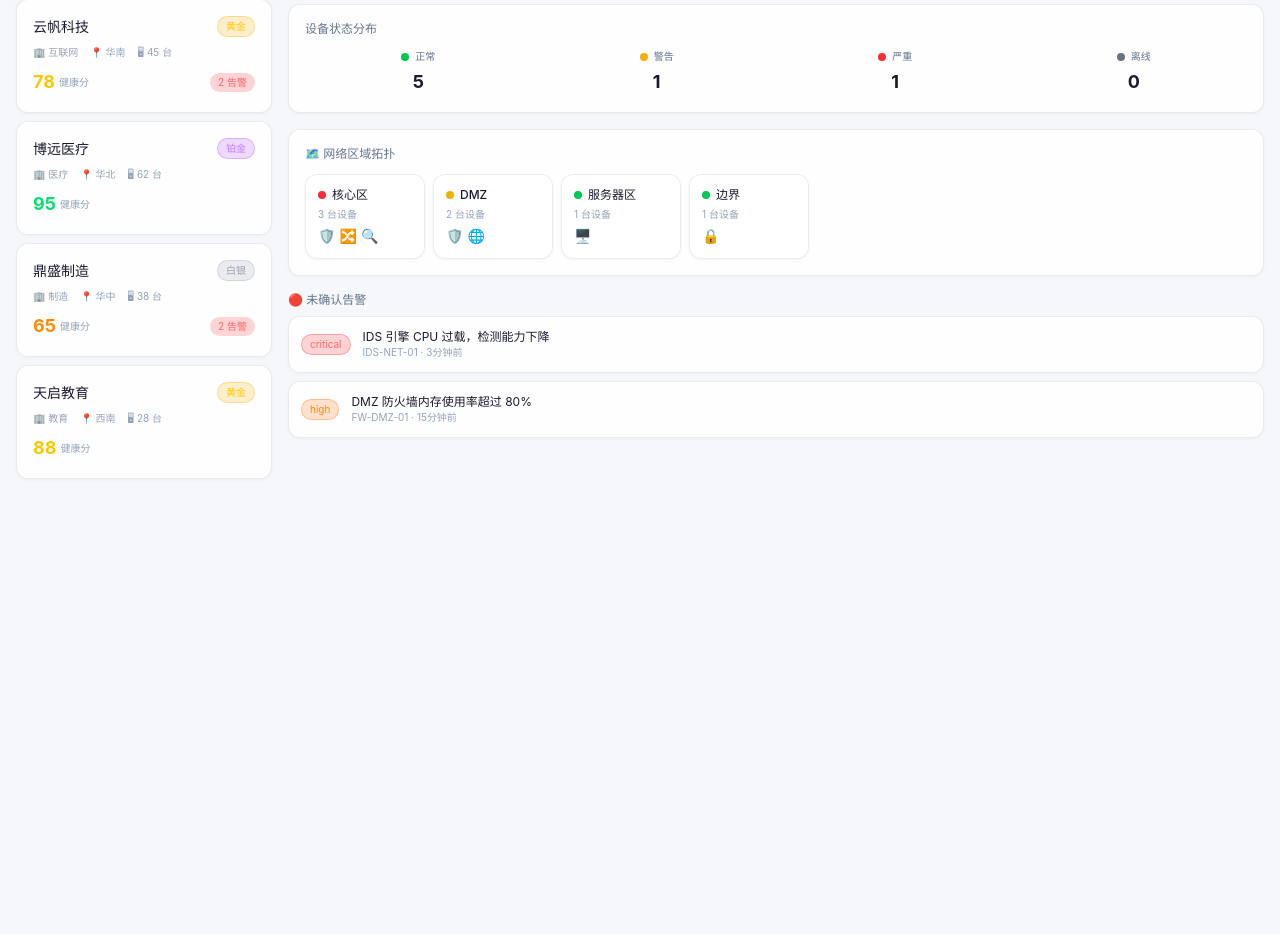
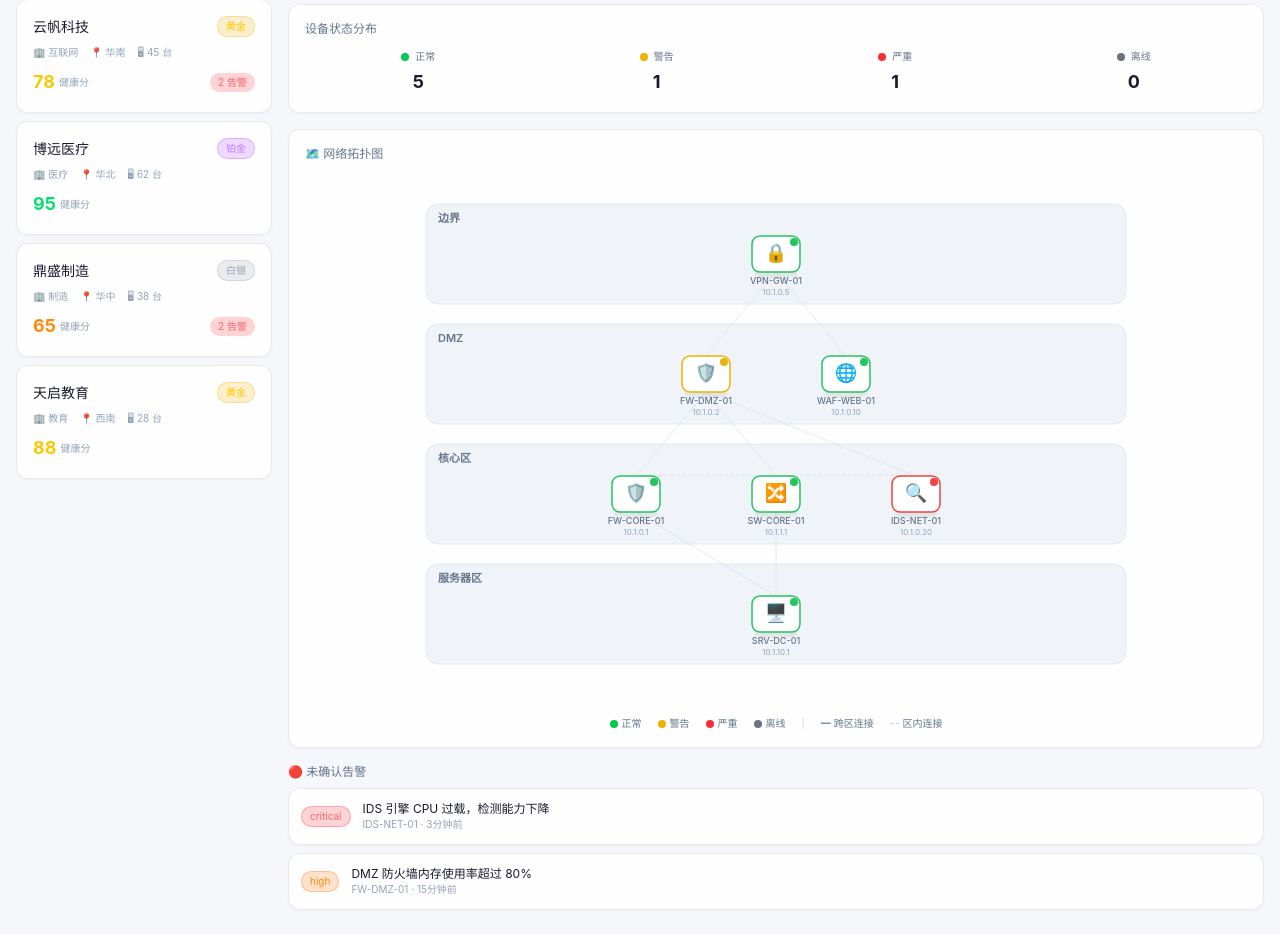
Before and after one commit to wjx88122-alt/cybersec-daily, a Next.js app: page /mdr/network in a window 1280 px wide. Shown: the part 453-1387 px from the top of the page. Before the commit the page ends 956 px from the top, so only its background shows below. Built offline with nearby package versions, Linux system fonts and the light colour scheme.

Commit message:
feat: add interactive SVG network topology diagram

```diff
--- a/app/mdr/network/page.tsx
+++ b/app/mdr/network/page.tsx
@@ -2,6 +2,7 @@
 
 import { useState, useMemo } from "react";
 import NavBar from "@/components/NavBar";
+import NetworkTopology from "@/components/NetworkTopology";
 import {
   MOCK_CLIENTS, MOCK_DEVICES, MOCK_NET_ALERTS, MOCK_OPS_TICKETS,
   DEVICE_TYPE_LABELS, DEVICE_TYPE_ICONS, TIER_LABELS, TIER_COLORS,
@@ -246,30 +247,8 @@ export default function NetworkPage() {
                     ))}
                   </div>
                 </div>
-                {/* Network topology hint */}
-                <div className="glass rounded-xl p-4">
-                  <div className="text-xs text-[#64748b] font-medium mb-3">🗺️ 网络区域拓扑</div>
-                  <div className="flex flex-wrap gap-2">
-                    {[...new Set(devices.map((d) => d.zone))].map((zone) => {
-                      const zDevices = devices.filter((d) => d.zone === zone);
-                      const worst = zDevices.some((d) => d.status === "critical") ? "critical" : zDevices.some((d) => d.status === "warning") ? "warning" : zDevices.some((d) => d.status === "offline") ? "offline" : "online";
-                      return (
-                        <div key={zone} className="glass rounded-lg p-3 min-w-[120px]">
-                          <div className="flex items-center gap-1.5 mb-1">
-                            <span className={`w-2 h-2 rounded-full ${STATUS_COLORS[worst]}`} />
-                            <span className="text-xs font-medium text-[#1a1a2e]">{zone}</span>
-                          </div>
-                          <div className="text-[10px] text-[#94a3b8]">{zDevices.length} 台设备</div>
-                          <div className="flex gap-1 mt-1 flex-wrap">
-                            {zDevices.map((d) => (
-                              <span key={d.id} title={`${d.name} (${d.ip})`} className="text-sm cursor-default">{DEVICE_TYPE_ICONS[d.type]}</span>
-                            ))}
-                          </div>
-                        </div>
-                      );
-                    })}
-                  </div>
-                </div>
+                {/* Network topology */}
+                <NetworkTopology devices={devices} />
                 {/* Recent alerts */}
                 {alerts.filter((a) => !a.acknowledged).length > 0 && (
                   <div>
--- /dev/null
+++ b/components/NetworkTopology.tsx
@@ -0,0 +1,205 @@
+"use client";
+
+import { useState } from "react";
+import {
+  DEVICE_TYPE_ICONS, DEVICE_TYPE_LABELS, STATUS_COLORS,
+  type NetworkDevice, type DeviceStatus,
+} from "@/lib/network-mock";
+
+const STATUS_SVG: Record<DeviceStatus, string> = {
+  online: "#22c55e", warning: "#eab308", critical: "#ef4444", offline: "#6b7280",
+};
+
+interface TopoNode {
+  id: string;
+  device: NetworkDevice;
+  x: number;
+  y: number;
+}
+
+interface TopoLink {
+  from: string;
+  to: string;
+  label?: string;
+}
+
+// Build topology layout per client
+function buildTopology(devices: NetworkDevice[]): { nodes: TopoNode[]; links: TopoLink[]; zones: { name: string; x: number; y: number; w: number; h: number }[] } {
+  const zones = [...new Set(devices.map((d) => d.zone))];
+  const zoneMap: Record<string, { name: string; x: number; y: number; w: number; h: number }> = {};
+
+  // Layout zones top-to-bottom, centered
+  const zoneW = 700;
+  const zoneH = 100;
+  const zoneGap = 20;
+  const startY = 30;
+
+  // Assign zone positions - layered architecture
+  const zoneOrder = ["边界", "WAN", "DMZ", "核心区", "应用区", "服务器区", "数据区", "HIS 区", "医疗设备区", "OT 边界", "车间网络", "SCADA 区"];
+  const sorted = zones.sort((a, b) => {
+    const ia = zoneOrder.indexOf(a);
+    const ib = zoneOrder.indexOf(b);
+    return (ia === -1 ? 99 : ia) - (ib === -1 ? 99 : ib);
+  });
+
+  sorted.forEach((z, i) => {
+    zoneMap[z] = { name: z, x: 30, y: startY + i * (zoneH + zoneGap), w: zoneW, h: zoneH };
+  });
+
+  // Place devices within zones
+  const nodes: TopoNode[] = [];
+  sorted.forEach((z) => {
+    const zDevices = devices.filter((d) => d.zone === z);
+    const zone = zoneMap[z];
+    const spacing = Math.min(140, (zone.w - 40) / Math.max(zDevices.length, 1));
+    const offsetX = (zone.w - spacing * zDevices.length) / 2;
+    zDevices.forEach((d, i) => {
+      nodes.push({ id: d.id, device: d, x: zone.x + offsetX + spacing * i + spacing / 2, y: zone.y + zone.h / 2 });
+    });
+  });
+
+  // Build links: connect devices between adjacent zones
+  const links: TopoLink[] = [];
+  for (let i = 0; i < sorted.length - 1; i++) {
+    const upperDevices = nodes.filter((n) => n.device.zone === sorted[i]);
+    const lowerDevices = nodes.filter((n) => n.device.zone === sorted[i + 1]);
+    // Connect firewalls/routers/switches to next zone
+    const connectors = upperDevices.filter((n) => ["firewall", "switch", "router", "vpn"].includes(n.device.type));
+    const targets = lowerDevices.length > 0 ? lowerDevices : [];
+    if (connectors.length === 0 && upperDevices.length > 0) {
+      // fallback: connect first device
+      targets.forEach((t) => { links.push({ from: upperDevices[0].id, to: t.id }); });
+    } else {
+      connectors.forEach((c) => {
+        targets.forEach((t) => { links.push({ from: c.id, to: t.id }); });
+      });
+    }
+  }
+  // Also connect devices within same zone if there's a switch
+  sorted.forEach((z) => {
+    const zNodes = nodes.filter((n) => n.device.zone === z);
+    const sw = zNodes.find((n) => n.device.type === "switch");
+    if (sw) {
+      zNodes.filter((n) => n.id !== sw.id).forEach((n) => {
+        links.push({ from: sw.id, to: n.id });
+      });
+    }
+  });
+
+  return { nodes, links, zones: Object.values(zoneMap) };
+}
+
+export default function NetworkTopology({ devices }: { devices: NetworkDevice[] }) {
+  const [hovered, setHovered] = useState<string | null>(null);
+  const { nodes, links, zones } = buildTopology(devices);
+
+  if (devices.length === 0) {
+    return <div className="text-xs text-[#94a3b8] text-center py-8">暂无设备数据</div>;
+  }
+
+  const svgH = zones.length > 0 ? zones[zones.length - 1].y + zones[zones.length - 1].h + 40 : 300;
+  const svgW = 760;
+
+  const nodeMap = Object.fromEntries(nodes.map((n) => [n.id, n]));
+
+  return (
+    <div className="glass rounded-xl p-4 overflow-x-auto">
+      <div className="text-xs text-[#64748b] font-medium mb-3">🗺️ 网络拓扑图</div>
+      <svg width={svgW} height={svgH} viewBox={`0 0 ${svgW} ${svgH}`} className="mx-auto">
+        {/* Zone backgrounds */}
+        {zones.map((z) => (
+          <g key={z.name}>
+            <rect x={z.x} y={z.y} width={z.w} height={z.h} rx={12} fill="#f0f4f8" stroke="#e2e8f0" strokeWidth={1} />
+            <text x={z.x + 12} y={z.y + 18} fontSize={11} fill="#64748b" fontWeight={600}>{z.name}</text>
+          </g>
+        ))}
+
+        {/* Links */}
+        {links.map((l, i) => {
+          const from = nodeMap[l.from];
+          const to = nodeMap[l.to];
+          if (!from || !to) return null;
+          const isHighlight = hovered === l.from || hovered === l.to;
+          // Curved path for same-zone links
+          const sameZone = from.device.zone === to.device.zone;
+          if (sameZone) {
+            const midY = Math.min(from.y, to.y) - 20;
+            return (
+              <path key={i}
+                d={`M ${from.x} ${from.y - 18} Q ${(from.x + to.x) / 2} ${midY} ${to.x} ${to.y - 18}`}
+                fill="none" stroke={isHighlight ? "#2563eb" : "#cbd5e1"} strokeWidth={isHighlight ? 2 : 1}
+                strokeDasharray={sameZone ? "4 2" : "none"} opacity={isHighlight ? 1 : 0.5} />
+            );
+          }
+          return (
+            <line key={i} x1={from.x} y1={from.y + 18} x2={to.x} y2={to.y - 18}
+              stroke={isHighlight ? "#2563eb" : "#cbd5e1"} strokeWidth={isHighlight ? 2 : 1}
+              opacity={isHighlight ? 1 : 0.5} />
+          );
+        })}
+
+        {/* Device nodes */}
+        {nodes.map((n) => {
+          const isHov = hovered === n.id;
+          const color = STATUS_SVG[n.device.status];
+          return (
+            <g key={n.id}
+              onMouseEnter={() => setHovered(n.id)}
+              onMouseLeave={() => setHovered(null)}
+              className="cursor-pointer">
+              {/* Shadow */}
+              <ellipse cx={n.x} cy={n.y + 20} rx={22} ry={4} fill="rgba(0,0,0,0.06)" />
+              {/* Node body */}
+              <rect x={n.x - 24} y={n.y - 18} width={48} height={36} rx={8}
+                fill={isHov ? "#f8fafc" : "#ffffff"} stroke={color} strokeWidth={isHov ? 2.5 : 1.5}
+                filter={isHov ? "url(#glow)" : undefined} />
+              {/* Status dot */}
+              <circle cx={n.x + 18} cy={n.y - 12} r={4} fill={color}>
+                {n.device.status === "critical" && <animate attributeName="opacity" values="1;0.3;1" dur="1.5s" repeatCount="indefinite" />}
+              </circle>
+              {/* Icon text */}
+              <text x={n.x} y={n.y + 5} textAnchor="middle" fontSize={18}>{DEVICE_TYPE_ICONS[n.device.type]}</text>
+              {/* Label */}
+              <text x={n.x} y={n.y + 30} textAnchor="middle" fontSize={9} fill="#64748b" fontWeight={500}>{n.device.name}</text>
+              <text x={n.x} y={n.y + 41} textAnchor="middle" fontSize={8} fill="#94a3b8">{n.device.ip}</text>
+
+              {/* Tooltip on hover */}
+              {isHov && (
+                <g>
+                  <rect x={n.x - 80} y={n.y - 72} width={160} height={48} rx={8} fill="#1e293b" opacity={0.95} />
+                  <text x={n.x} y={n.y - 54} textAnchor="middle" fontSize={10} fill="#f8fafc" fontWeight={600}>
+                    {n.device.name} ({DEVICE_TYPE_LABELS[n.device.type]})
+                  </text>
+                  <text x={n.x} y={n.y - 40} textAnchor="middle" fontSize={9} fill="#94a3b8">
+                    CPU: {n.device.cpu}% · 内存: {n.device.memory}% · {n.device.firmware}
+                  </text>
+                </g>
+              )}
+            </g>
+          );
+        })}
+
+        {/* Glow filter */}
+        <defs>
+          <filter id="glow" x="-50%" y="-50%" width="200%" height="200%">
+            <feGaussianBlur stdDeviation="3" result="blur" />
+            <feMerge><feMergeNode in="blur" /><feMergeNode in="SourceGraphic" /></feMerge>
+          </filter>
+        </defs>
+      </svg>
+
+      {/* Legend */}
+      <div className="flex items-center justify-center gap-4 mt-3 text-[10px] text-[#64748b]">
+        {(["online", "warning", "critical", "offline"] as DeviceStatus[]).map((s) => (
+          <div key={s} className="flex items-center gap-1">
+            <span className={`w-2 h-2 rounded-full ${STATUS_COLORS[s]}`} />
+            {{ online: "正常", warning: "警告", critical: "严重", offline: "离线" }[s]}
+          </div>
+        ))}
+        <span className="text-[#cbd5e1]">|</span>
+        <span>━ 跨区连接</span>
+        <span>╌ 区内连接</span>
+      </div>
+    </div>
+  );
+}
```
